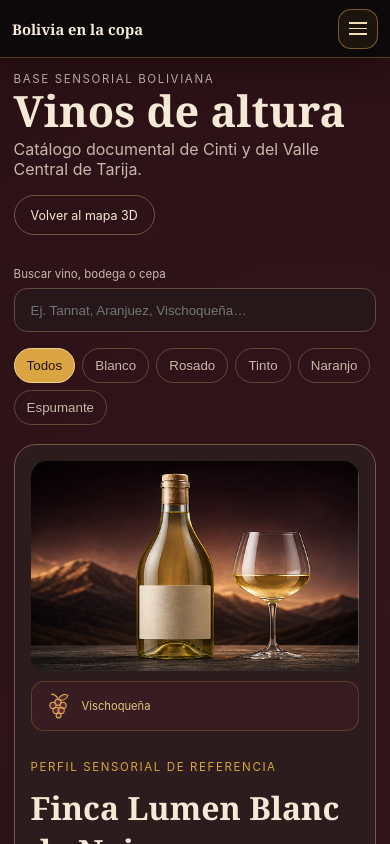
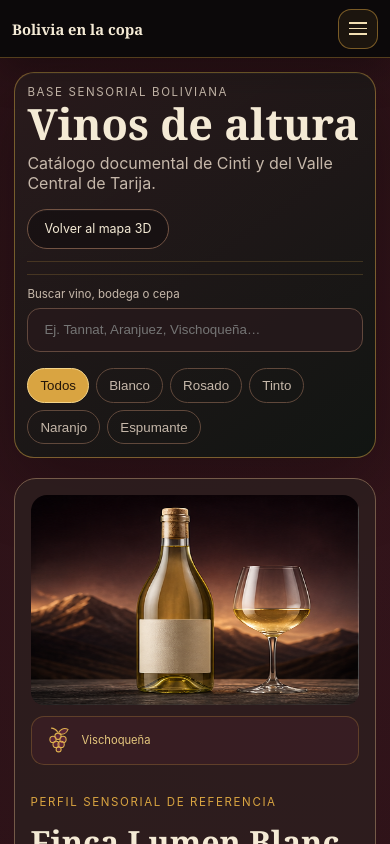
Before and after one commit to alancerDEV01/Vinos_ISara, a Next.js app in the folder apps/web/: page /vinos in a window 390 px wide. Shown: the top 844 px of the page. Built offline with nearby package versions, Linux system fonts and the light colour scheme.

Commit message:
feat: unify catalog introduction and filters panel

```diff
--- a/apps/web/src/app/platos/page.tsx
+++ b/apps/web/src/app/platos/page.tsx
@@ -30,14 +30,16 @@ export default function DishesPage() {
 
   return (
     <><CatalogTopbar context="Gastronomía boliviana"/><main className="dishPage">
+      <section className="catalogIntroPanel dishIntroPanel">
         <header className="dishHeader">
           <div><p className="eyebrow">Patrimonio gastronómico</p><h1>{department !== "Todos" ? `Sabores de ${department}` : "Sabores de Bolivia"}</h1><p>Preparaciones regionales caracterizadas para construir maridajes explicables.</p></div>
-        <nav><Link href="/vinos">Explorar vinos</Link><Link href="/explorar">Mapa 3D</Link></nav>
+          <nav><Link href="/vinos">Explorar vinos</Link><Link href="/explorar">Volver al mapa 3D</Link></nav>
         </header>
         <RegionArrival department={department === "Todos" ? "" : department} mode="platos" />
         <section className="dishToolbar" aria-label="Filtros gastronómicos">
           <label><span>Buscar plato, región o ingrediente</span><input value={query} onChange={(event) => setQuery(event.target.value)} placeholder="Ej. saice, Tarija, maní…" /></label>
           <div className="departmentFilters">{departments.map((item) => <button className={department === item ? "active" : undefined} key={item} onClick={() => setDepartment(item)} type="button">{item}</button>)}</div>
+        </section>
       </section>
       <div className="dishLayout">
         <section className="dishGrid" aria-label={`${visible.length} platos encontrados`}>
--- a/apps/web/src/app/styles.css
+++ b/apps/web/src/app/styles.css
@@ -327,3 +327,16 @@ h1 { font-family: Georgia, serif; font-size: clamp(3rem, 8vw, 6.5rem); line-heig
   .profileMedia { margin-bottom:1rem; overflow:hidden; border-radius:16px; }
   .profileMedia .wineArt.hero,.profileMedia .dishHero { aspect-ratio:16/10; }
 }
+
+/* Panel unificado de entrada, territorio y filtros. */
+.catalogIntroPanel { display:grid; gap:1rem; width:100%; max-width:1280px; margin:0 auto 1.25rem; padding:clamp(1rem,2.2vw,1.75rem); background:linear-gradient(145deg,rgba(42,27,29,.94),rgba(16,22,18,.96)); border:1px solid rgba(218,170,69,.48); border-radius:26px; box-shadow:0 24px 70px rgba(0,0,0,.28),inset 0 1px rgba(255,255,255,.035); }
+.catalogIntroPanel .catalogHeader,.catalogIntroPanel .dishHeader,.catalogIntroPanel .catalogToolbar,.catalogIntroPanel .dishToolbar { width:100%; max-width:none; margin:0; }
+.catalogIntroPanel .catalogHeader,.catalogIntroPanel .dishHeader { padding-bottom:1rem; border-bottom:1px solid rgba(218,170,69,.2); }
+.catalogIntroPanel .regionArrival { margin:.15rem auto; }
+.catalogIntroPanel .catalogToolbar,.catalogIntroPanel .dishToolbar { padding-top:1rem; border-top:1px solid rgba(218,170,69,.2); }
+.catalogIntroPanel .catalogHeader>a,.catalogIntroPanel .dishHeader a { background:rgba(19,14,15,.62); box-shadow:inset 0 1px rgba(255,255,255,.04); }
+@media (max-width:700px) {
+  .catalogIntroPanel { gap:.75rem; padding:.8rem; border-radius:20px; }
+  .catalogIntroPanel .catalogHeader,.catalogIntroPanel .dishHeader { padding-bottom:.75rem; }
+  .catalogIntroPanel .catalogToolbar,.catalogIntroPanel .dishToolbar { padding-top:.75rem; }
+}
--- a/apps/web/src/app/vinos/page.tsx
+++ b/apps/web/src/app/vinos/page.tsx
@@ -32,6 +32,7 @@ export default function WinesPage() {
 
   return (
     <><CatalogTopbar context="Enología boliviana"/><main className="catalogPage">
+      <section className="catalogIntroPanel">
         <header className="catalogHeader">
           <div><p className="eyebrow">Base sensorial boliviana</p><h1>{department ? `Vinos de ${department}` : "Vinos de altura"}</h1><p>Catálogo documental de Cinti y del Valle Central de Tarija.</p></div>
           <Link href="/explorar">Volver al mapa 3D</Link>
@@ -40,6 +41,7 @@ export default function WinesPage() {
         <section className="catalogToolbar" aria-label="Filtros del catálogo">
           <label><span>Buscar vino, bodega o cepa</span><input value={query} onChange={(event) => setQuery(event.target.value)} placeholder="Ej. Tannat, Aranjuez, Vischoqueña…" /></label>
           <div className="wineFilters">{styles.map((item) => <button className={style === item ? "active" : undefined} key={item} onClick={() => setStyle(item)} type="button">{item}</button>)}</div>
+        </section>
       </section>
       <div className="catalogLayout">
         <section className="wineGrid" aria-label={`${visible.length} vinos encontrados`}>
```
Lines whose indentation alone changed are shown as unchanged.
